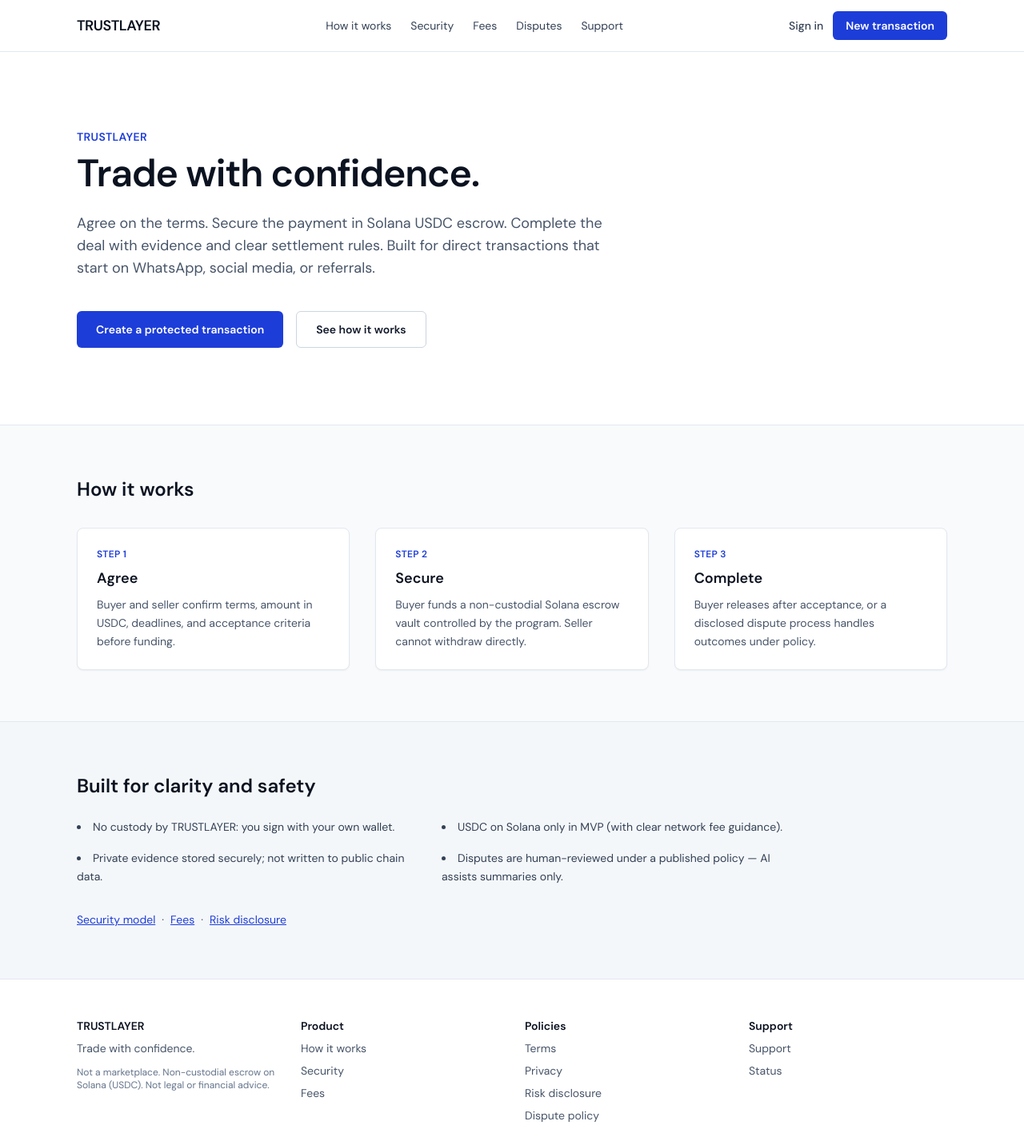
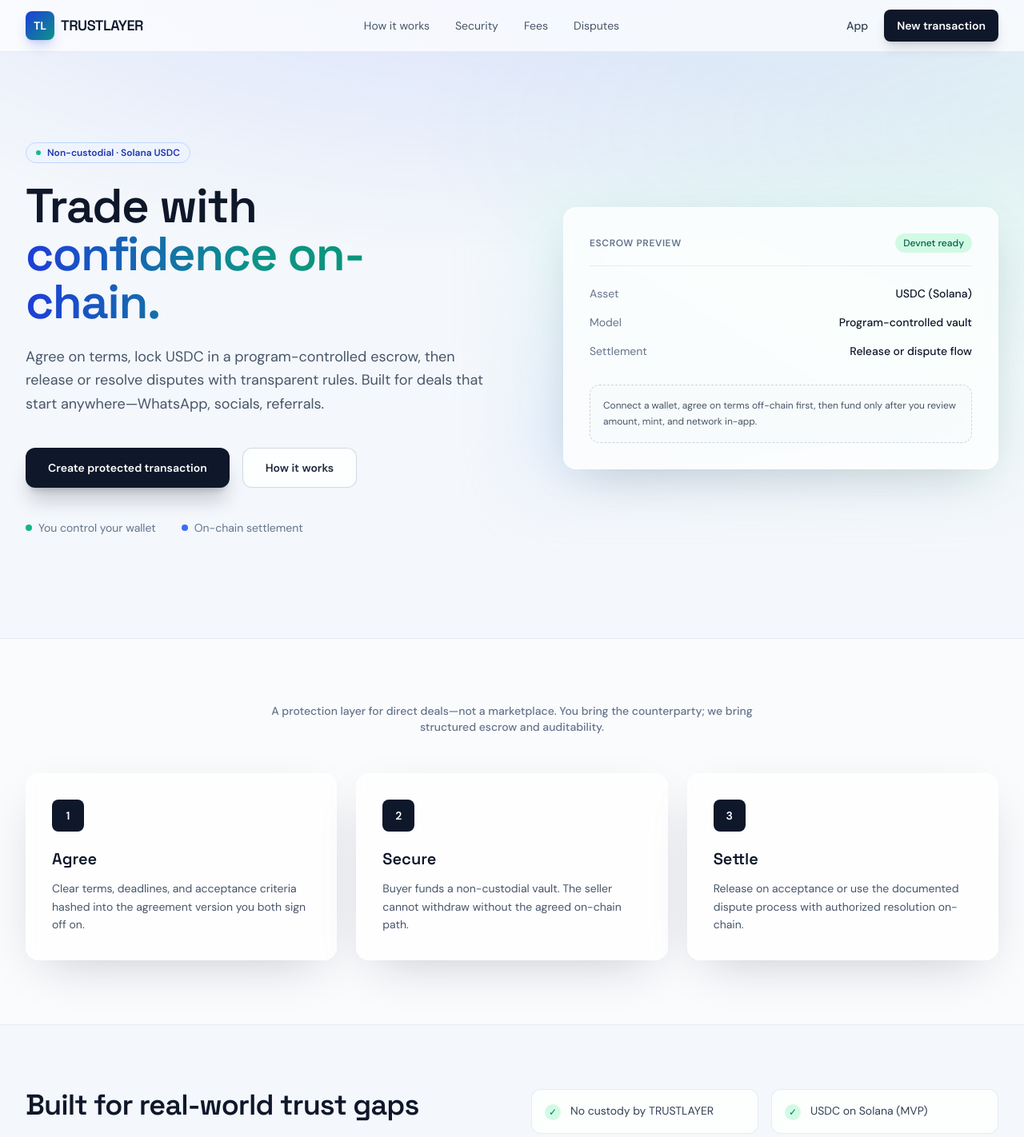
Before and after one commit to mwebidouglas08-netizen/Trustlayer, a Next.js app in the folder apps/web/: page / in a window 1280 px wide. Shown: the top 1422 px of the page at 80% size. Built offline with nearby package versions, Linux system fonts and the light colour scheme.

Commit message:
feat(web): Web3-inspired responsive UI refresh

```diff
--- a/apps/web/app/globals.css
+++ b/apps/web/app/globals.css
@@ -7,9 +7,13 @@
 }
 
 body {
-  @apply bg-slate-50 text-ink-900 antialiased;
+  @apply bg-[#f4f7fb] text-slate-900 antialiased;
 }
 
 .trust-container {
-  @apply mx-auto w-full max-w-6xl px-4 sm:px-6 lg:px-8;
+  @apply mx-auto w-full max-w-7xl px-4 sm:px-6 lg:px-8;
 }
+
+.glass-panel {
+  @apply rounded-2xl border border-white/60 bg-white/80 shadow-[0_20px_60px_-24px_rgba(15,23,42,0.25)] backdrop-blur;
+}
--- a/apps/web/app/layout.tsx
+++ b/apps/web/app/layout.tsx
@@ -1,5 +1,5 @@
 import type { Metadata } from "next";
-import { DM_Sans } from "next/font/google";
+import { DM_Sans, Space_Grotesk } from "next/font/google";
 import "./globals.css";
 import { SiteHeader } from "@/components/SiteHeader";
 import { SiteFooter } from "@/components/SiteFooter";
@@ -10,18 +10,25 @@ const dmSans = DM_Sans({
   display: "swap",
 });
 
+const space = Space_Grotesk({
+  subsets: ["latin"],
+  variable: "--font-display",
+  display: "swap",
+});
+
 export const metadata: Metadata = {
-  title: "TRUSTLAYER — Trade with confidence",
+  title: "TRUSTLAYER — Trade with confidence on-chain",
   description:
-    "Create protected transactions with programmable escrow on Solana USDC. Agree, secure, complete.",
+    "Non-custodial USDC escrow on Solana. Agree, secure, complete direct trades with clarity and proof.",
 };
 
 export default function RootLayout({
   children,
 }: Readonly<{ children: React.ReactNode }>) {
   return (
-    <html lang="en" className={dmSans.variable}>
+    <html lang="en" className={`${dmSans.variable} ${space.variable}`}>
       <body className="font-sans min-h-screen flex flex-col">
+        <div className="pointer-events-none fixed inset-0 -z-10 bg-[radial-gradient(ellipse_80%_60%_at_50%_-20%,rgba(59,109,248,0.18),transparent),radial-gradient(ellipse_60%_40%_at_100%_20%,rgba(20,184,166,0.08),transparent)]" />
         <SiteHeader />
         <main className="flex-1 w-full">{children}</main>
         <SiteFooter />
--- a/apps/web/app/page.tsx
+++ b/apps/web/app/page.tsx
@@ -1,77 +1,125 @@
+import Link from "next/link";
+
 export default function HomePage() {
   return (
     <>
-      <section className="border-b border-slate-200 bg-white">
-        <div className="trust-container py-10 sm:py-16 lg:py-24">
-          <p className="text-xs sm:text-sm font-semibold tracking-wide text-trust-700 uppercase">TRUSTLAYER</p>
-          <h1 className="mt-3 text-3xl font-semibold tracking-tight text-ink-900 sm:text-4xl lg:text-5xl max-w-3xl text-balance">
-            Trade with confidence.
+      <section className="relative overflow-hidden">
+        <div className="trust-container pt-12 pb-16 sm:pt-20 sm:pb-24 lg:pt-28 lg:pb-32">
+          <div className="grid items-center gap-12 lg:grid-cols-2 lg:gap-16">
+            <div>
+              <div className="inline-flex items-center gap-2 rounded-full border border-trust-200 bg-trust-50/80 px-3 py-1 text-xs font-semibold text-trust-800">
+                <span className="h-1.5 w-1.5 rounded-full bg-emerald-500 animate-pulse" />
+                Non-custodial · Solana USDC
+              </div>
+              <h1 className="mt-6 font-[family-name:var(--font-display)] text-4xl font-semibold tracking-tight text-slate-900 sm:text-5xl lg:text-6xl leading-[1.1]">
+                Trade with
+                <span className="block bg-gradient-to-r from-trust-700 via-teal-600 to-emerald-600 bg-clip-text text-transparent">confidence on-chain.</span>
               </h1>
-          <p className="mt-5 sm:mt-6 text-base sm:text-lg text-slate-600 max-w-2xl leading-relaxed">
-            Agree on the terms. Secure the payment in Solana USDC escrow. Complete the deal with evidence
-            and clear settlement rules. Built for direct transactions that start on WhatsApp, social media,
-            or referrals.
+              <p className="mt-6 text-lg text-slate-600 leading-relaxed max-w-xl">
+                Agree on terms, lock USDC in a program-controlled escrow, then release or resolve disputes with transparent rules. Built for deals that start anywhere—WhatsApp, socials, referrals.
               </p>
-          <div className="mt-8 sm:mt-10 flex flex-col sm:flex-row flex-wrap gap-3 sm:gap-4">
-            <a
+              <div className="mt-10 flex flex-col sm:flex-row gap-4">
+                <Link
                   href="/app/transactions/new"
-              className="inline-flex items-center justify-center rounded-md bg-trust-700 px-6 py-3 text-sm font-semibold text-white shadow-sm hover:bg-trust-800 focus:outline-none focus:ring-2 focus:ring-trust-500 focus:ring-offset-2 w-full sm:w-auto"
+                  className="inline-flex items-center justify-center rounded-xl bg-slate-900 px-7 py-3.5 text-sm font-semibold text-white shadow-xl shadow-slate-900/20 transition hover:bg-slate-800"
                 >
-              Create a protected transaction
-            </a>
-            <a
+                  Create protected transaction
+                </Link>
+                <Link
                   href="/how-it-works"
-              className="inline-flex items-center justify-center rounded-md border border-slate-300 bg-white px-6 py-3 text-sm font-semibold text-ink-800 hover:bg-slate-50 focus:outline-none focus:ring-2 focus:ring-trust-500 focus:ring-offset-2 w-full sm:w-auto"
+                  className="inline-flex items-center justify-center rounded-xl border border-slate-300/90 bg-white/80 px-7 py-3.5 text-sm font-semibold text-slate-800 backdrop-blur transition hover:border-slate-400 hover:bg-white"
                 >
-              See how it works
-            </a>
+                  How it works
+                </Link>
+              </div>
+              <div className="mt-10 flex flex-wrap items-center gap-x-8 gap-y-3 text-sm text-slate-500">
+                <span className="flex items-center gap-2"><span className="h-2 w-2 rounded-full bg-emerald-500" /> You control your wallet</span>
+                <span className="flex items-center gap-2"><span className="h-2 w-2 rounded-full bg-trust-500" /> On-chain settlement</span>
+              </div>
+            </div>
+            <div className="relative lg:pl-8">
+              <div className="absolute -inset-4 rounded-3xl bg-gradient-to-tr from-trust-200/40 via-teal-100/30 to-emerald-100/40 blur-2xl" aria-hidden />
+              <div className="relative glass-panel p-6 sm:p-8">
+                <div className="flex items-center justify-between border-b border-slate-200/80 pb-4">
+                  <span className="text-xs font-semibold uppercase tracking-wider text-slate-500">Escrow preview</span>
+                  <span className="rounded-full bg-emerald-100 px-2.5 py-1 text-xs font-medium text-emerald-800">Devnet ready</span>
+                </div>
+                <div className="mt-6 space-y-4">
+                  <div className="flex justify-between text-sm">
+                    <span className="text-slate-500">Asset</span>
+                    <span className="font-medium text-slate-900">USDC (Solana)</span>
+                  </div>
+                  <div className="flex justify-between text-sm">
+                    <span className="text-slate-500">Model</span>
+                    <span className="font-medium text-slate-900">Program-controlled vault</span>
+                  </div>
+                  <div className="flex justify-between text-sm">
+                    <span className="text-slate-500">Settlement</span>
+                    <span className="font-medium text-slate-900">Release or dispute flow</span>
+                  </div>
+                </div>
+                <div className="mt-8 rounded-xl border border-dashed border-slate-300 bg-slate-50/80 p-4 text-xs text-slate-600 leading-relaxed">
+                  Connect a wallet, agree on terms off-chain first, then fund only after you review amount, mint, and network in-app.
+                </div>
+              </div>
+            </div>
           </div>
         </div>
       </section>
-      <section className="trust-container py-12 sm:py-16">
-        <h2 className="text-xl sm:text-2xl font-semibold text-ink-900">How it works</h2>
-        <div className="mt-6 sm:mt-8 grid gap-6 sm:gap-8 sm:grid-cols-2 lg:grid-cols-3">
-          <div className="rounded-lg border border-slate-200 bg-white p-5 sm:p-6 shadow-sm">
-            <p className="text-xs font-semibold text-trust-700 uppercase tracking-wide">Step 1</p>
-            <h3 className="mt-2 text-lg font-semibold text-ink-900">Agree</h3>
-            <p className="mt-2 text-sm text-slate-600 leading-relaxed">
-              Buyer and seller confirm terms, amount in USDC, deadlines, and acceptance criteria before
-              funding.
+
+      <section className="border-y border-slate-200/80 bg-white/50">
+        <div className="trust-container py-14 sm:py-20">
+          <p className="text-center text-sm font-medium text-slate-500 max-w-2xl mx-auto">
+            A protection layer for direct deals—not a marketplace. You bring the counterparty; we bring structured escrow and auditability.
           </p>
+          <div className="mt-12 grid gap-6 sm:grid-cols-3">
+            {[
+              { title: "Agree", body: "Clear terms, deadlines, and acceptance criteria hashed into the agreement version you both sign off on." },
+              { title: "Secure", body: "Buyer funds a non-custodial vault. The seller cannot withdraw without the agreed on-chain path." },
+              { title: "Settle", body: "Release on acceptance or use the documented dispute process with authorized resolution on-chain." },
+            ].map((step, i) => (
+              <div key={step.title} className="glass-panel p-6 sm:p-8">
+                <div className="flex h-10 w-10 items-center justify-center rounded-lg bg-slate-900 text-sm font-semibold text-white">{i + 1}</div>
+                <h3 className="mt-5 font-[family-name:var(--font-display)] text-xl font-semibold text-slate-900">{step.title}</h3>
+                <p className="mt-3 text-sm text-slate-600 leading-relaxed">{step.body}</p>
               </div>
-          <div className="rounded-lg border border-slate-200 bg-white p-5 sm:p-6 shadow-sm">
-            <p className="text-xs font-semibold text-trust-700 uppercase tracking-wide">Step 2</p>
-            <h3 className="mt-2 text-lg font-semibold text-ink-900">Secure</h3>
-            <p className="mt-2 text-sm text-slate-600 leading-relaxed">
-              Buyer funds a non-custodial Solana escrow vault controlled by the program. Seller cannot
-              withdraw directly.
-            </p>
-          </div>
-          <div className="rounded-lg border border-slate-200 bg-white p-5 sm:p-6 shadow-sm sm:col-span-2 lg:col-span-1">
-            <p className="text-xs font-semibold text-trust-700 uppercase tracking-wide">Step 3</p>
-            <h3 className="mt-2 text-lg font-semibold text-ink-900">Complete</h3>
-            <p className="mt-2 text-sm text-slate-600 leading-relaxed">
-              Buyer releases after acceptance, or a disclosed dispute process handles outcomes under policy.
-            </p>
+            ))}
           </div>
         </div>
       </section>
-      <section className="border-t border-slate-200 bg-slate-100/50">
-        <div className="trust-container py-12 sm:py-16">
-          <h2 className="text-xl sm:text-2xl font-semibold text-ink-900">Built for clarity and safety</h2>
-          <ul className="mt-6 grid gap-3 sm:gap-4 sm:grid-cols-2 text-sm text-slate-700 list-disc list-inside max-w-4xl leading-relaxed">
-            <li>No custody by TRUSTLAYER: you sign with your own wallet.</li>
-            <li>USDC on Solana only in MVP (with clear network fee guidance).</li>
-            <li>Private evidence stored securely; not written to public chain data.</li>
-            <li>Disputes are human-reviewed under a published policy — AI assists summaries only.</li>
+
+      <section className="trust-container py-14 sm:py-20">
+        <div className="grid gap-12 lg:grid-cols-2 lg:items-start">
+          <div>
+            <h2 className="font-[family-name:var(--font-display)] text-3xl font-semibold tracking-tight text-slate-900 sm:text-4xl">
+              Built for real-world trust gaps
+            </h2>
+            <p className="mt-4 text-slate-600 leading-relaxed max-w-lg">
+              From social commerce to freelance milestones, TRUSTLAYER keeps payment security, evidence, and outcomes in one verifiable flow.
+            </p>
+          </div>
+          <ul className="grid gap-4 sm:grid-cols-2">
+            {[
+              "No custody by TRUSTLAYER",
+              "USDC on Solana (MVP)",
+              "Private evidence off-chain",
+              "Human-reviewed disputes",
+            ].map((t) => (
+              <li key={t} className="flex items-start gap-3 rounded-xl border border-slate-200/80 bg-white/80 p-4 text-sm text-slate-700">
+                <span className="mt-0.5 flex h-5 w-5 shrink-0 items-center justify-center rounded-full bg-emerald-100 text-emerald-700 text-xs">✓</span>
+                {t}
+              </li>
+            ))}
           </ul>
-          <p className="mt-8 text-sm text-slate-600 flex flex-wrap gap-x-2 gap-y-1">
-            <a className="text-trust-700 underline" href="/security">Security model</a>
-            <span aria-hidden="true">·</span>
-            <a className="text-trust-700 underline" href="/fees">Fees</a>
-            <span aria-hidden="true">·</span>
-            <a className="text-trust-700 underline" href="/risk-disclosure">Risk disclosure</a>
-          </p>
+        </div>
+        <div className="mt-14 flex flex-col sm:flex-row flex-wrap items-center justify-center gap-4 rounded-2xl border border-slate-200 bg-gradient-to-r from-slate-50 to-white p-8 sm:p-10 text-center">
+          <div>
+            <p className="font-[family-name:var(--font-display)] text-xl font-semibold text-slate-900">Ready to protect your next deal?</p>
+            <p className="mt-1 text-sm text-slate-600">Start in minutes. Review every on-chain step before you sign.</p>
+          </div>
+          <Link href="/app/transactions/new" className="inline-flex rounded-xl bg-trust-700 px-6 py-3 text-sm font-semibold text-white shadow-lg shadow-trust-700/25 hover:bg-trust-800">
+            Get started
+          </Link>
         </div>
       </section>
     </>
--- a/apps/web/components/SiteFooter.tsx
+++ b/apps/web/components/SiteFooter.tsx
@@ -2,42 +2,42 @@ import Link from "next/link";
 
 export function SiteFooter() {
   return (
-    <footer className="border-t border-slate-200 bg-white">
-      <div className="trust-container py-12 grid gap-8 sm:grid-cols-2 lg:grid-cols-4 text-sm">
-        <div>
-          <p className="font-semibold text-ink-900">TRUSTLAYER</p>
-          <p className="mt-2 text-slate-600">Trade with confidence.</p>
-          <p className="mt-3 text-xs text-slate-500">
-            Not a marketplace. Non-custodial escrow on Solana (USDC). Not legal or financial advice.
+    <footer className="border-t border-slate-200/80 bg-white/60 backdrop-blur">
+      <div className="trust-container py-12 grid gap-10 sm:grid-cols-2 lg:grid-cols-4 text-sm">
+        <div className="lg:col-span-1">
+          <p className="font-[family-name:var(--font-display)] font-semibold text-slate-900">TRUSTLAYER</p>
+          <p className="mt-2 text-slate-600">Trade with confidence on Solana.</p>
+          <p className="mt-4 text-xs text-slate-500 leading-relaxed">
+            Non-custodial USDC escrow. You sign every action. Not legal or financial advice.
           </p>
         </div>
         <div>
-          <p className="font-semibold text-ink-900">Product</p>
-          <ul className="mt-2 space-y-2 text-slate-600">
-            <li><Link href="/how-it-works" className="hover:text-ink-900">How it works</Link></li>
-            <li><Link href="/security" className="hover:text-ink-900">Security</Link></li>
-            <li><Link href="/fees" className="hover:text-ink-900">Fees</Link></li>
+          <p className="font-semibold text-slate-900">Product</p>
+          <ul className="mt-3 space-y-2 text-slate-600">
+            <li><Link href="/how-it-works" className="hover:text-slate-900">How it works</Link></li>
+            <li><Link href="/security" className="hover:text-slate-900">Security</Link></li>
+            <li><Link href="/fees" className="hover:text-slate-900">Fees</Link></li>
           </ul>
         </div>
         <div>
-          <p className="font-semibold text-ink-900">Policies</p>
-          <ul className="mt-2 space-y-2 text-slate-600">
-            <li><Link href="/terms" className="hover:text-ink-900">Terms</Link></li>
-            <li><Link href="/privacy" className="hover:text-ink-900">Privacy</Link></li>
-            <li><Link href="/risk-disclosure" className="hover:text-ink-900">Risk disclosure</Link></li>
-            <li><Link href="/disputes" className="hover:text-ink-900">Dispute policy</Link></li>
+          <p className="font-semibold text-slate-900">Policies</p>
+          <ul className="mt-3 space-y-2 text-slate-600">
+            <li><Link href="/terms" className="hover:text-slate-900">Terms</Link></li>
+            <li><Link href="/privacy" className="hover:text-slate-900">Privacy</Link></li>
+            <li><Link href="/risk-disclosure" className="hover:text-slate-900">Risk disclosure</Link></li>
+            <li><Link href="/disputes" className="hover:text-slate-900">Dispute policy</Link></li>
           </ul>
         </div>
         <div>
-          <p className="font-semibold text-ink-900">Support</p>
-          <ul className="mt-2 space-y-2 text-slate-600">
-            <li><Link href="/support" className="hover:text-ink-900">Support</Link></li>
-            <li><Link href="/status" className="hover:text-ink-900">Status</Link></li>
+          <p className="font-semibold text-slate-900">Support</p>
+          <ul className="mt-3 space-y-2 text-slate-600">
+            <li><Link href="/support" className="hover:text-slate-900">Support</Link></li>
+            <li><Link href="/status" className="hover:text-slate-900">Status</Link></li>
           </ul>
         </div>
       </div>
-      <div className="border-t border-slate-200 py-6 text-center text-xs text-slate-500">
-        © {new Date().getFullYear()} TRUSTLAYER. Draft materials require legal review before production launch.
+      <div className="border-t border-slate-200/80 py-6 text-center text-xs text-slate-500">
+        © {new Date().getFullYear()} TRUSTLAYER.
       </div>
     </footer>
   );
--- a/apps/web/components/SiteHeader.tsx
+++ b/apps/web/components/SiteHeader.tsx
@@ -5,33 +5,33 @@ const nav = [
   { href: "/security", label: "Security" },
   { href: "/fees", label: "Fees" },
   { href: "/disputes", label: "Disputes" },
-  { href: "/support", label: "Support" },
 ];
 
 export function SiteHeader() {
   return (
-    <header className="border-b border-slate-200 bg-white">
-      <div className="trust-container flex h-16 items-center justify-between gap-4">
-        <Link href="/" className="text-lg font-semibold tracking-tight text-ink-900">
-          TRUSTLAYER
+    <header className="sticky top-0 z-50 border-b border-slate-200/80 bg-white/70 backdrop-blur-xl">
+      <div className="trust-container flex h-16 items-center justify-between gap-3">
+        <Link href="/" className="flex items-center gap-2">
+          <span className="flex h-9 w-9 items-center justify-center rounded-lg bg-gradient-to-br from-trust-700 to-teal-600 text-sm font-bold text-white shadow-lg shadow-trust-700/20">TL</span>
+          <span className="font-[family-name:var(--font-display)] text-lg font-semibold tracking-tight text-slate-900">TRUSTLAYER</span>
         </Link>
-        <nav className="hidden md:flex items-center gap-6 text-sm text-slate-700">
+        <nav className="hidden md:flex items-center gap-8 text-sm text-slate-600">
           {nav.map((item) => (
-            <Link key={item.href} href={item.href} className="hover:text-ink-900">
+            <Link key={item.href} href={item.href} className="transition hover:text-slate-900">
               {item.label}
             </Link>
           ))}
         </nav>
-        <div className="flex items-center gap-3">
+        <div className="flex items-center gap-2 sm:gap-3">
           <Link
             href="/app"
-            className="text-sm font-medium text-slate-700 hover:text-ink-900"
+            className="text-sm font-medium text-slate-700 transition hover:text-slate-900 px-2 py-2"
           >
-            Sign in
+            App
           </Link>
           <Link
             href="/app/transactions/new"
-            className="rounded-md bg-trust-700 px-4 py-2 text-sm font-semibold text-white hover:bg-trust-800"
+            className="rounded-lg bg-slate-900 px-4 py-2.5 text-sm font-semibold text-white shadow-lg shadow-slate-900/15 transition hover:bg-slate-800"
           >
             New transaction
           </Link>
```
Lines whose indentation alone changed are shown as unchanged.
